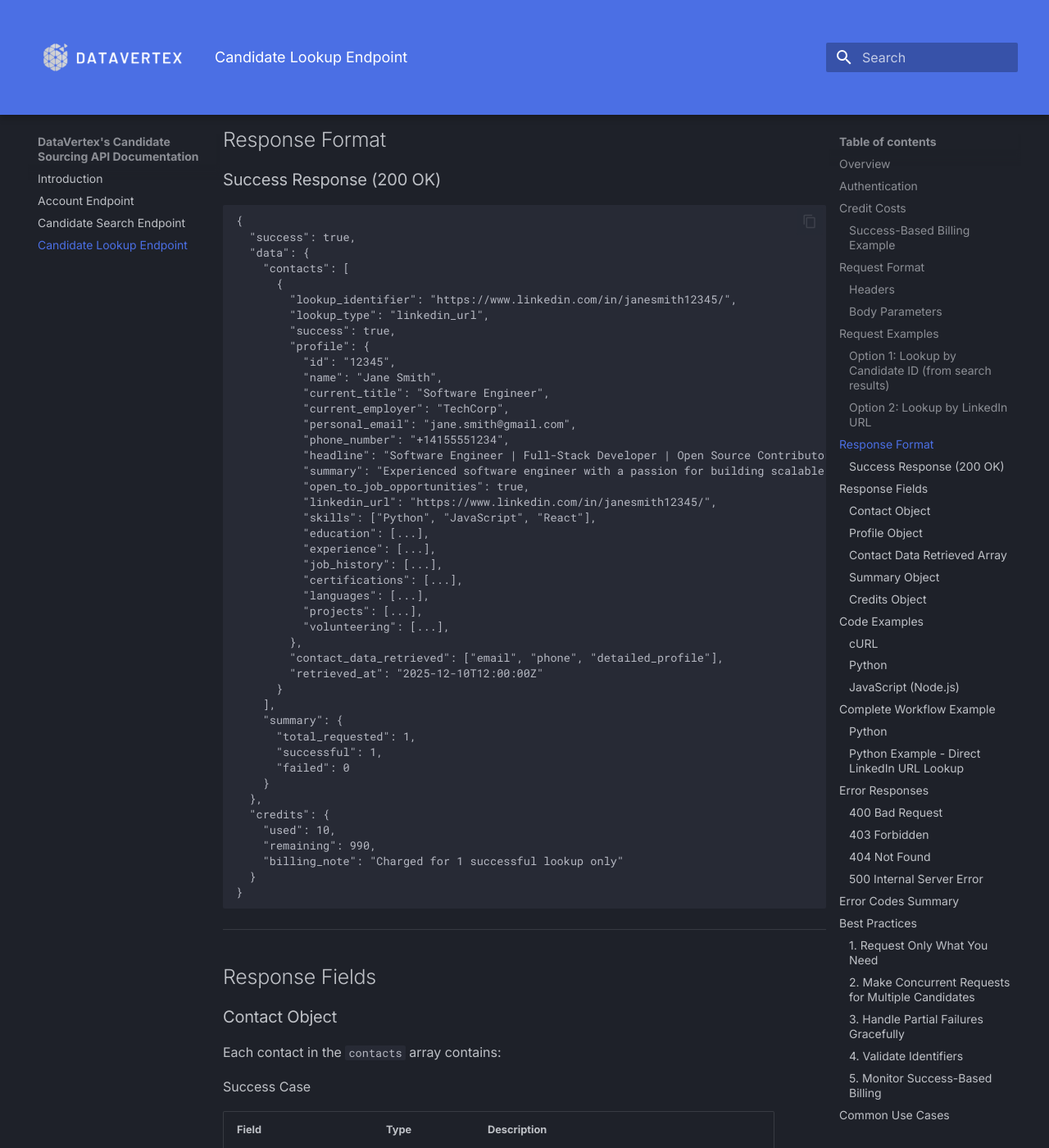
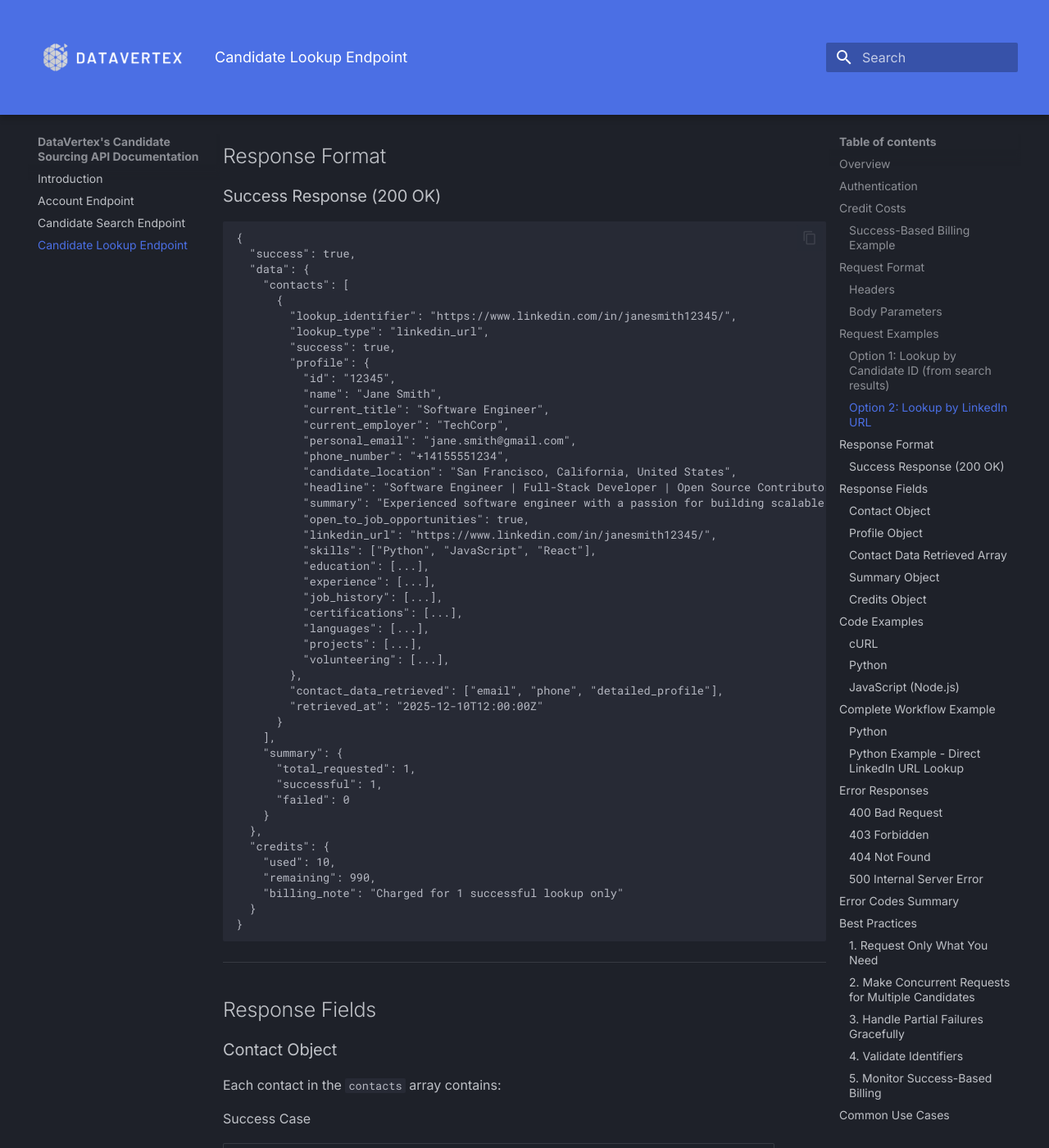
Before and after one commit to jbattdv/dv-api-docs, an MkDocs documentation site: the page built from docs/candidate_lookup_endpoint.md, in a window 1280 px wide and 1400 px high, scrolled down 3528 px. Shown: the whole window at 82% size. Built offline with MkDocs 1.6.1 and Material for MkDocs 9.7.7, drawn with Linux system fonts in a browser that asks for light colours; some of the changed text lies outside the part shown.

Commit message:
Added name and location to detailed profile output

```diff
--- a/docs/candidate_lookup_endpoint.md
+++ b/docs/candidate_lookup_endpoint.md
@@ -71,7 +71,7 @@
 | `linkedin_url` | string | LinkedIn profile URL | Required |
 | `reveal_personal_email` | boolean | Retrieve personal email address | No (default: false) |
 | `reveal_phone` | boolean | Retrieve mobile phone number | No (default: false) |
-| `reveal_detailed_person_enrichment` | boolean | Retrieve profile summary, headline, skills, job history, education, certifications, languages, projects, openness to job opportunities, and volunteering history | No (default: false) |
+| `reveal_detailed_person_enrichment` | boolean | Retrieve name, location, profile summary, headline, skills, job history, education, certifications, languages, projects, openness to job opportunities, and volunteering history | No (default: false) |
 | `reveal_healthcare_enrichment` | boolean | Retrieve NPI, medical license, specialty | No (default: false) |
 | `candidate_id` | string | For candidates outside LinkedIn | Only if the candidate has no linkedIn_url |
 
@@ -159,6 +159,7 @@
           "current_employer": "TechCorp",
           "personal_email": "jane.smith@gmail.com",
           "phone_number": "+14155551234",
+          "candidate_location": "San Francisco, California, United States",
           "headline": "Software Engineer | Full-Stack Developer | Open Source Contributor",
           "summary": "Experienced software engineer with a passion for building scalable web applications and mentoring junior developers...",
           "open_to_job_opportunities": true,
@@ -250,6 +251,8 @@
 
 | Field | Type | Description |
 |-------|------|-------------|
+| `name` | string | Candidate full name |
+| `candidate_location` | string | Candidate location |
 | `headline` | string | Professional headline/tagline |
 | `summary` | string | Profile summary/bio |
 | `open_to_job_opportunities` | boolean | Whether the candidate has indicated they are open to new job opportunities |
```
